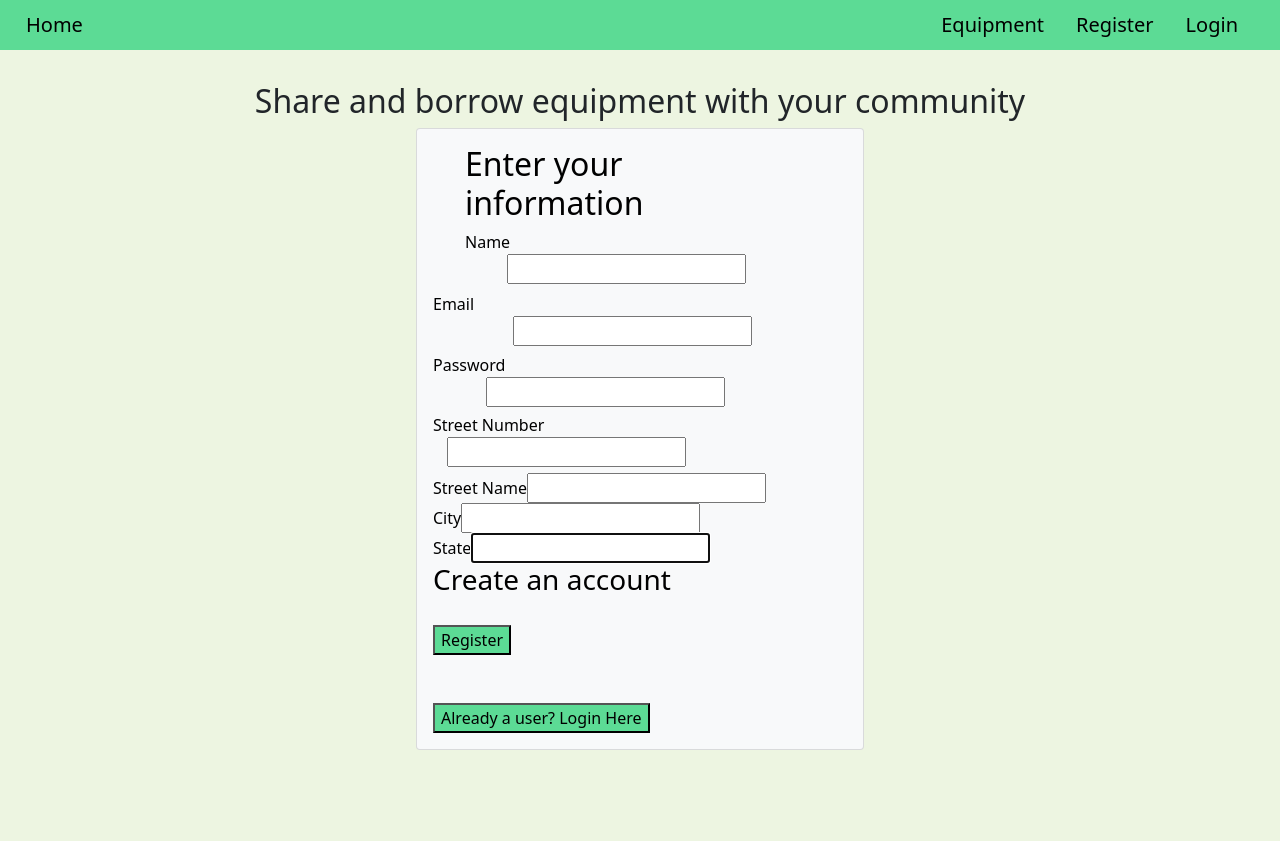
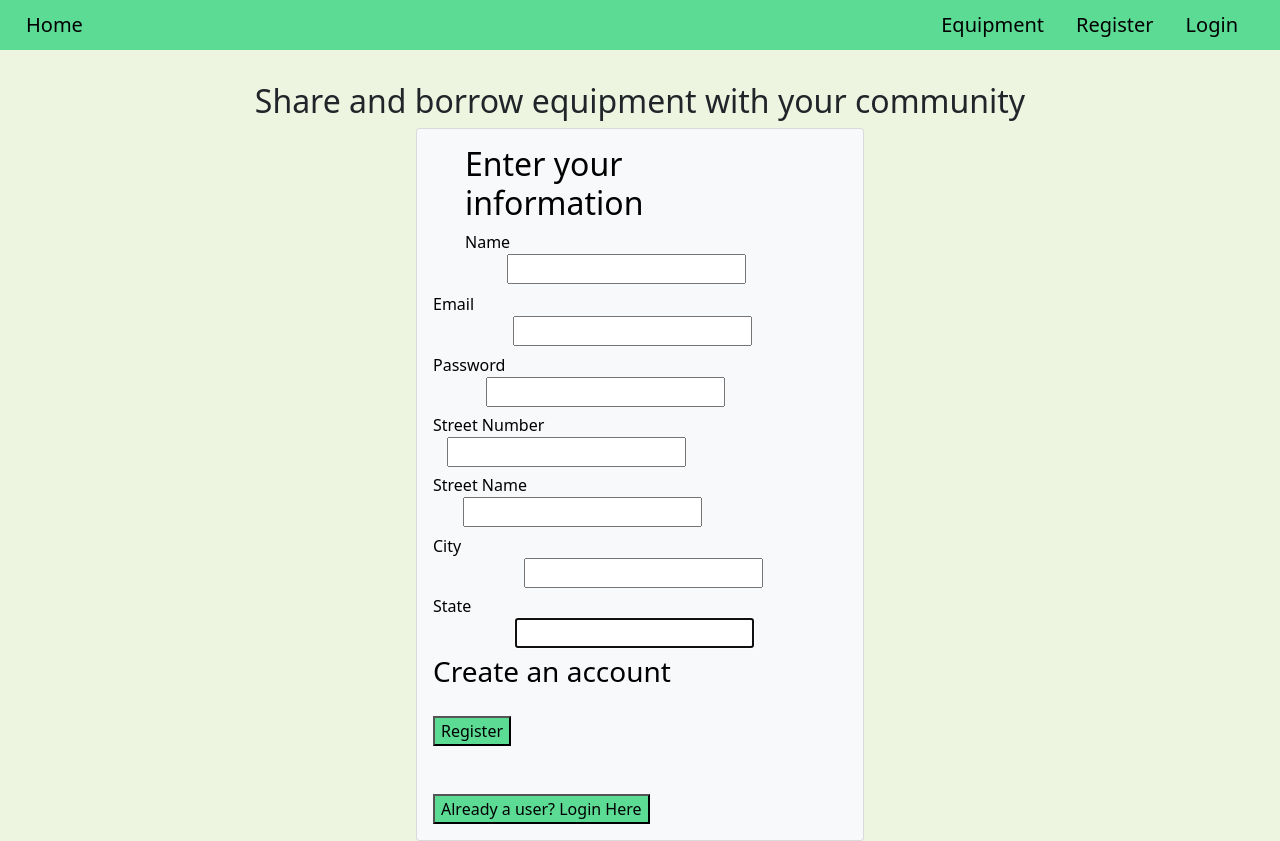
Before and after one commit to DevorrisRussell/CapStoneFrontEnd, a React (Create React App) app: page /register in a window 1280 px wide. Before the commit the page ends 800 px from the top, so only its background shows below. Built offline with nearby package versions, Linux system fonts and the light colour scheme; no server answers; what google-maps-react would draw is missing.

Commit message:
added css to street name city state input

```diff
--- a/src/components/Register/register.css
+++ b/src/components/Register/register.css
@@ -39,6 +39,12 @@ img {
   margin-bottom: 0.4em;
 }
 #formStreetName input {
-  margin-left: 0.9em;
+  margin-left: 1.9em;
   margin-bottom: 0.4em;
 }
+#formCity input {
+  margin-left: 5.7em;
+}
+#formState input {
+  margin-left: 5.1em;
+}
--- a/src/components/Register/register.jsx
+++ b/src/components/Register/register.jsx
@@ -108,7 +108,12 @@ function Register() {
                   onChange={(e) => setStreetNumber(e.target.value)}
                 />
               </div>
-              <div className="form-group" size="lg" controlId="Street Name">
+              <div
+                className="form-group"
+                size="lg"
+                controlId="Street Name"
+                id="formStreetName"
+              >
                 <label>Street Name</label>
                 <input
                   autoFocus
@@ -116,7 +121,12 @@ function Register() {
                   value={streetName}
                   onChange={(e) => setStreetName(e.target.value)}
                 />
-                <div className="form-group" size="lg" controlId="City">
+                <div
+                  className="form-group"
+                  size="lg"
+                  controlId="City"
+                  id="formCity"
+                >
                   <label id="cityForm">City</label>
                   <input
                     autoFocus
@@ -125,7 +135,12 @@ function Register() {
                     onChange={(e) => setCity(e.target.value)}
                   />
                 </div>
-                <div className="form-group" size="lg" controlId="State">
+                <div
+                  className="form-group"
+                  size="lg"
+                  controlId="State"
+                  id="formState"
+                >
                   <label>State</label>
                   <input
                     autoFocus
```
